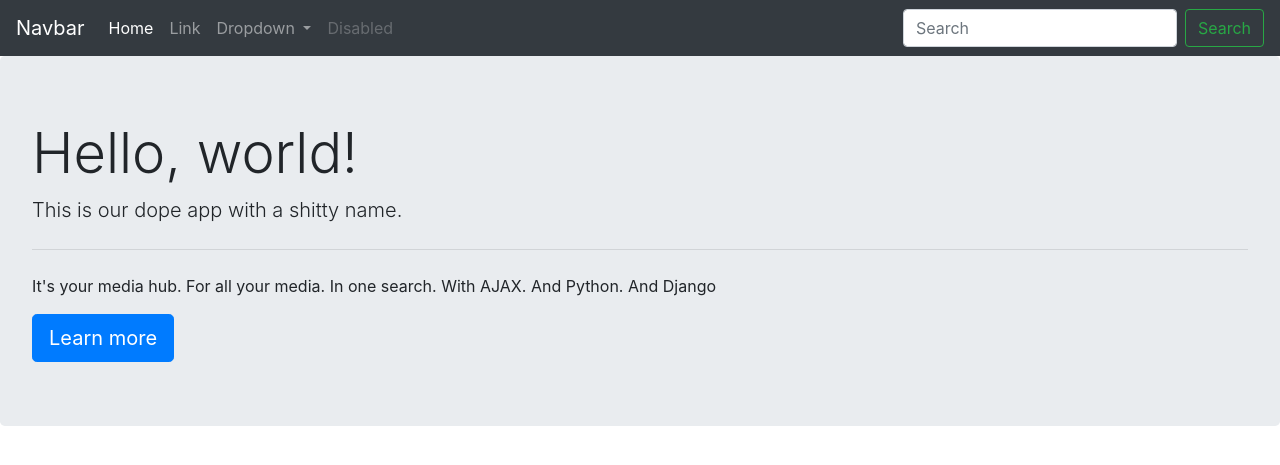
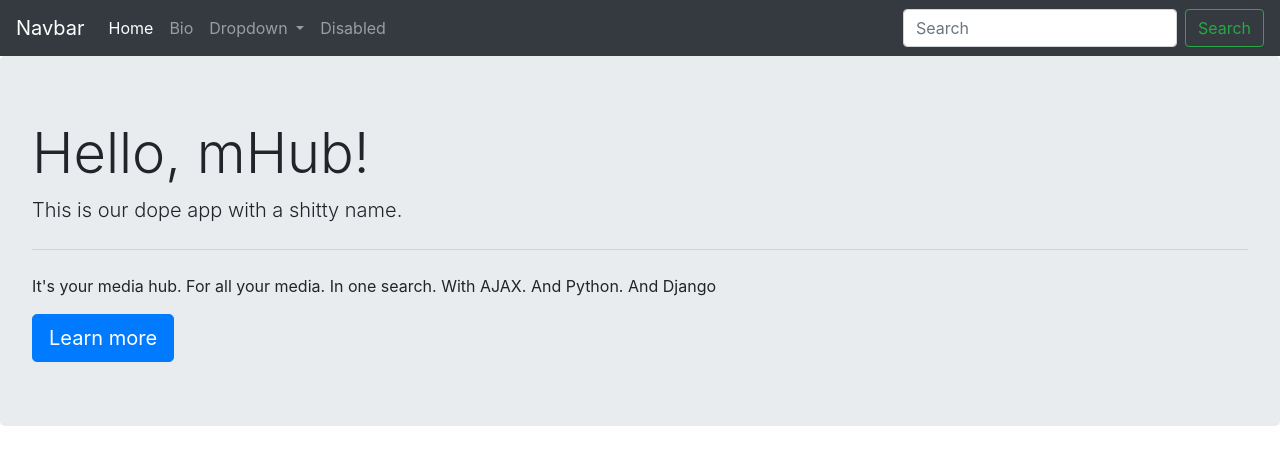
Before and after one commit to soodorama/mhub, a Django app: page / in a window 1280 px wide. Shown: the top 465 px of the page. Run offline with Django 3.2, Linux system fonts and the light colour scheme; some libraries are stand-ins or nearby versions.

Commit message:
basic home page and bio pages

```diff
--- a/apps/mhub/templates/mhub/index.html
+++ b/apps/mhub/templates/mhub/index.html
@@ -17,10 +17,10 @@
         <div class="collapse navbar-collapse" id="navbarSupportedContent">
             <ul class="navbar-nav mr-auto">
             <li class="nav-item active">
-                <a class="nav-link" href="#">Home <span class="sr-only">(current)</span></a>
+                <a class="nav-link" href="{% url 'home %'}">Home <span class="sr-only">(current)</span></a>
             </li>
             <li class="nav-item">
-                <a class="nav-link" href="#">Link</a>
+                <a class="nav-link" href="{% url 'bio' %}">Bio</a>
             </li>
             <li class="nav-item dropdown">
                 <a class="nav-link dropdown-toggle" href="#" id="navbarDropdown" role="button" data-toggle="dropdown" aria-haspopup="true" aria-expanded="false">
@@ -34,7 +34,7 @@
                 </div>
             </li>
             <li class="nav-item">
-                <a class="nav-link disabled" href="#">Disabled</a>
+                <a class="nav-link dropdown" href="#">Disabled</a>
             </li>
             </ul>
             <form class="form-inline my-2 my-lg-0">
@@ -44,7 +44,7 @@
         </div>
     </nav>
     <div class="jumbotron">
-        <h1 class="display-4">Hello, world!</h1>
+        <h1 class="display-4">Hello, mHub!</h1>
         <p class="lead">This is our dope app with a shitty name.</p>
         <hr class="my-4">
         <p>It's your media hub. For all your media. In one search. With AJAX. And Python. And Django</p>
--- a/apps/mhub/urls.py
+++ b/apps/mhub/urls.py
@@ -3,4 +3,5 @@ from . import views
 
 urlpatterns = [
     url(r'^$', views.index, name='home'),
+    url(r'^bio$', views.bio, name='bio'),
 ]
--- a/apps/mhub/views.py
+++ b/apps/mhub/views.py
@@ -2,3 +2,6 @@ from django.shortcuts import render, redirect
 
 def index(request):
     return render(request, "mhub/index.html")
+
+def bio(request):
+    return render(request, "mhub/bio.html")
```
Also changed, not shown: apps/mhub/templates/mhub/bio.html (+11 -8 lines), apps/mhub/static/mhub/img/ashwin.jpg (added), apps/mhub/static/mhub/img/neil.jpg (added), 2 other files.
